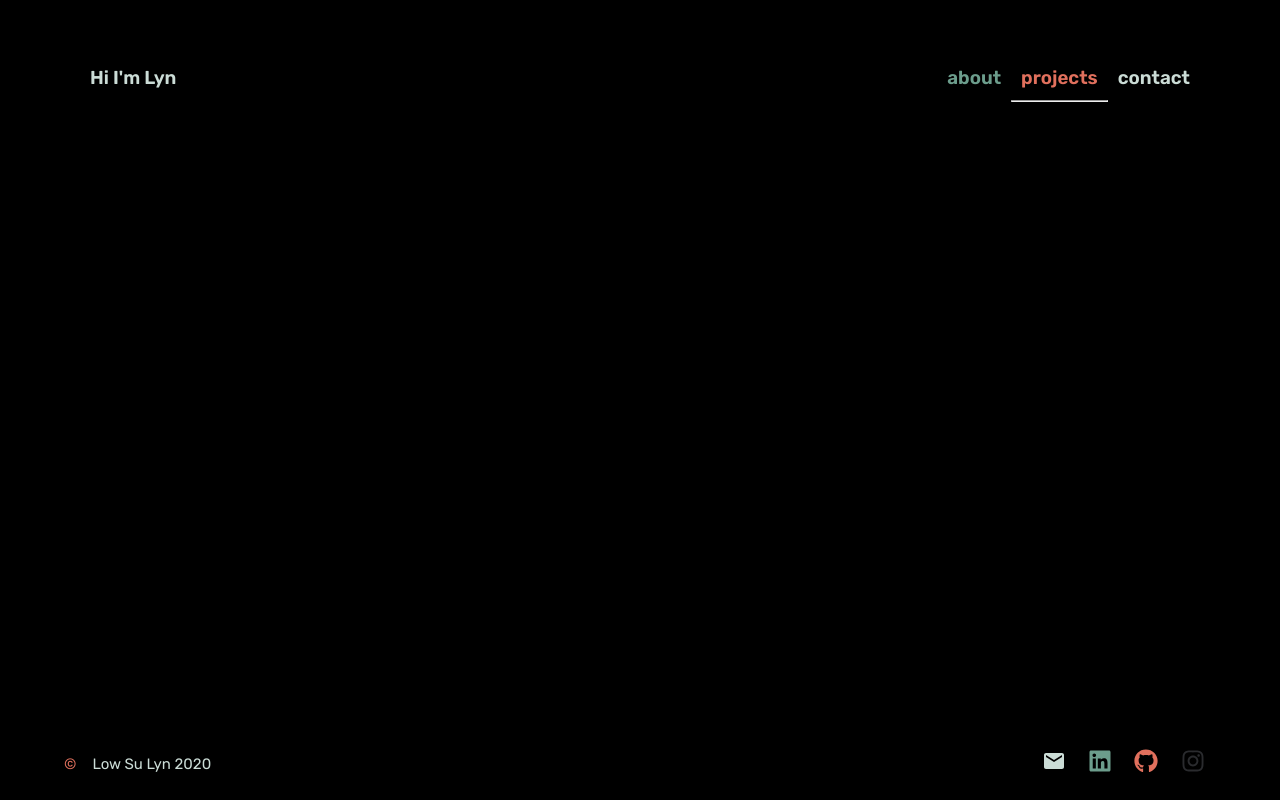
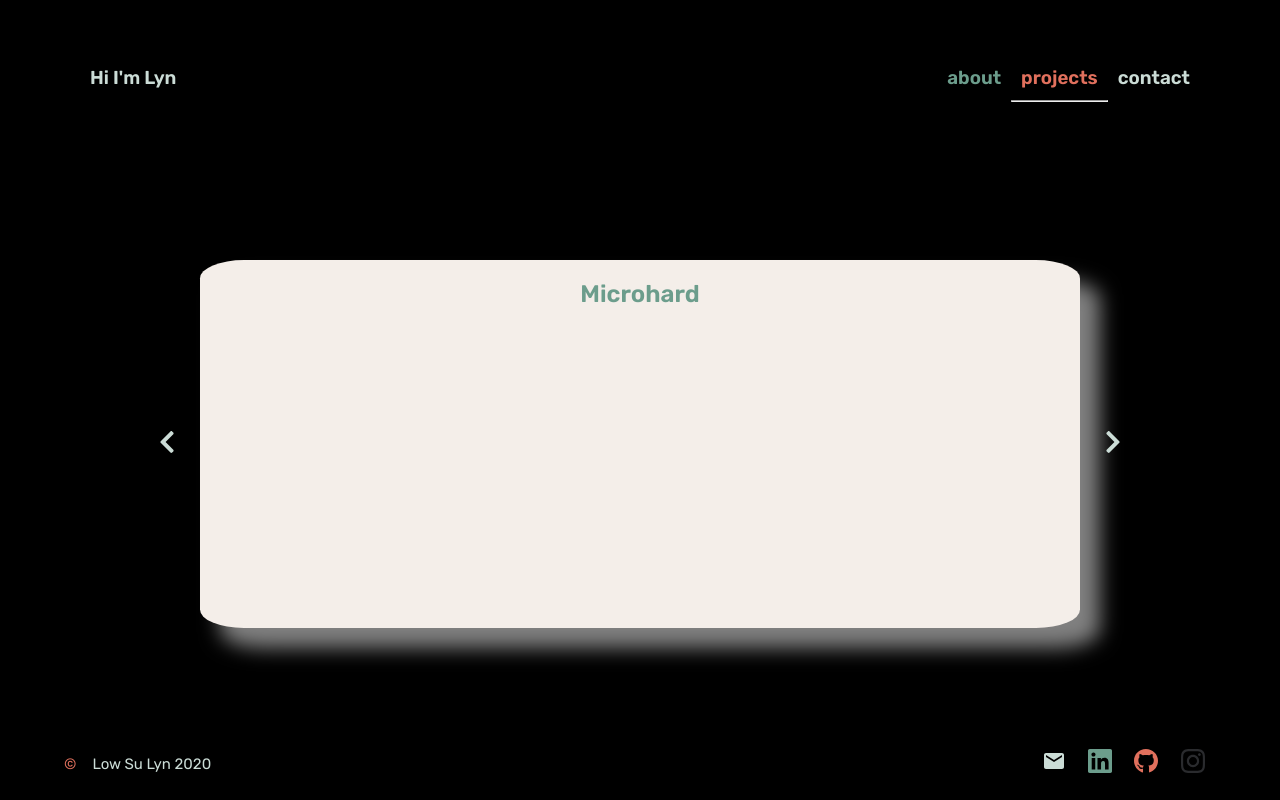
Before and after one commit to lux9903/personal-website, a React (Create React App) app: page /projects in a window 1280 px wide. Built offline with nearby package versions, Linux system fonts and the light colour scheme.

Commit message:
Add carousel (incomplete)

```diff
--- a/src/constants.jsx
+++ b/src/constants.jsx
@@ -4,3 +4,20 @@ export const ORANGE = "#E1705D";
 
 export const OFF_WHITE = "#F4EEE9";
 export const BLUE = "#6C9D8C";
+
+export const SLIDE_INFO = [
+  {
+    backgroundColor: ORANGE,
+    color: ORANGE,
+    name: "Microhard",
+    stack: "React",
+    site: "https://comp30022-microhard.herokuapp.com/",
+  },
+  {
+    backgroundColor: BLUE,
+    color: ORANGE,
+    name: "StudySpot",
+    stack: "Node.js",
+    site: "https://comp30022-microhard.herokuapp.com/",
+  },
+];
--- a/src/pages/Projects.jsx
+++ b/src/pages/Projects.jsx
@@ -1,11 +1,59 @@
-import React from 'react';
+// referenced from https://www.blog.karenying.com/posts/adding-transitions-to-a-react-carousel-with-material-ui
+import React, { useState } from "react";
+import makeStyles from "@material-ui/core/styles/makeStyles";
+import { OFF_WHITE, SLIDE_INFO } from "../constants";
+import Card from "@material-ui/core/Card";
+import { FaChevronLeft, FaChevronRight } from "react-icons/fa";
+import "../styles/Projects.css";
+const Arrow = (props) => {
+  const { direction, clickFunction } = props;
+  const icon = direction === "left" ? <FaChevronLeft /> : <FaChevronRight />;
+
+  return <div onClick={clickFunction}>{icon}</div>;
+};
 
 const Projects = () => {
-    return (
-        <div>
+  const [index, setIndex] = useState(0);
+  const content = SLIDE_INFO[index];
+  const { backgroundColor, color, name, type, stack, site } = content;
+  const numSlides = SLIDE_INFO.length;
 
-        </div>
-    );
+  const onArrowClick = (direction) => {
+    const increment = direction === "left" ? -1 : 1;
+    const newIndex = (index + increment + numSlides) % numSlides;
+    setIndex(newIndex);
+  };
+
+  const useStyles = makeStyles(() => ({
+    projectCard: {
+      backgroundColor: OFF_WHITE,
+      borderRadius: "5%",
+      // padding: "20px 40px",
+      margin: "0px 25px",
+      boxShadow: "20px 20px 20px grey",
+      display: "flex",
+      justifyContent: "center",
+      width: "55rem",
+      height: "23rem",
+    },
+    root: {
+      padding: "100px",
+      display: "flex",
+      justifyContent: "center",
+      alignItems: "center",
+      marginTop: "10rem",
+    },
+  }));
+  const classes = useStyles();
+  return (
+    <div className={classes.root}>
+      <Arrow direction="left" clickFunction={() => onArrowClick("left")} />
+      <Card className={classes.projectCard}>
+        <h2>{name}</h2>
+      </Card>
+      <Arrow direction="right" clickFunction={() => onArrowClick("right")} />
+    </div>
+  );
 };
 
 export default Projects;
--- /dev/null
+++ b/src/styles/Projects.css
@@ -0,0 +1,9 @@
+ svg {
+     height: 30px;
+     cursor: pointer;
+     color: var(--light-grey)
+ }
+
+ svg:hover {
+     transform: scale(1.3);
+ }
```
Also changed, not shown: 1 other file (tests, documents, lock files or other folders).
